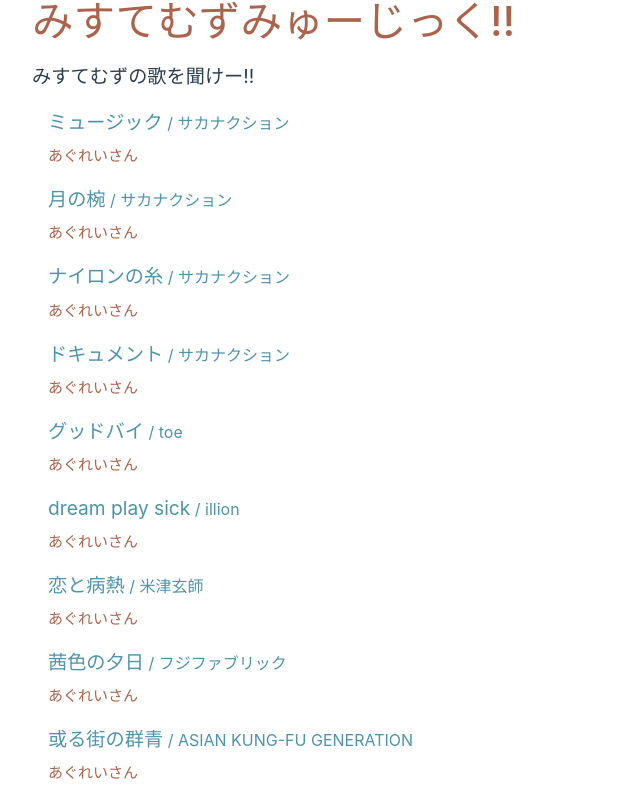
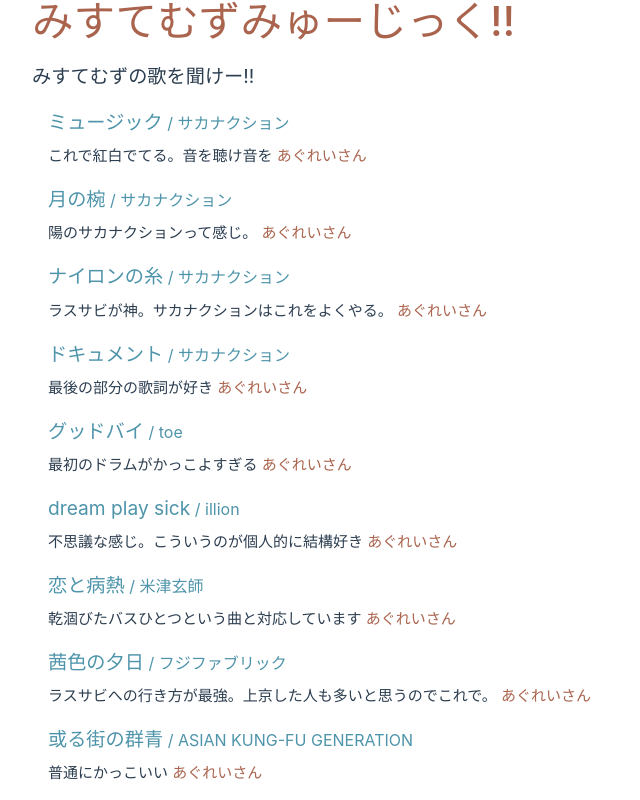
Before and after one commit to nakamu2473/mystemsMusic, a Vue app: page / in a window 1280 px wide. Shown: the top 800 px of the page, without its empty margins (0-640 px from the left). Built offline with nearby package versions, Linux system fonts and the light colour scheme.

Commit message:
コメント追加

```diff
--- a/src/pages/linkList.vue
+++ b/src/pages/linkList.vue
@@ -36,7 +36,7 @@
 
         </template>
           <template #artist_name> </template>
-
+          {{ nakami.comment }}
         <a :href="nakami.mystems_url"   target="_blank" rel="noopener noreferrer">
           {{ nakami.mystems_name }}さん
         </a>
```
